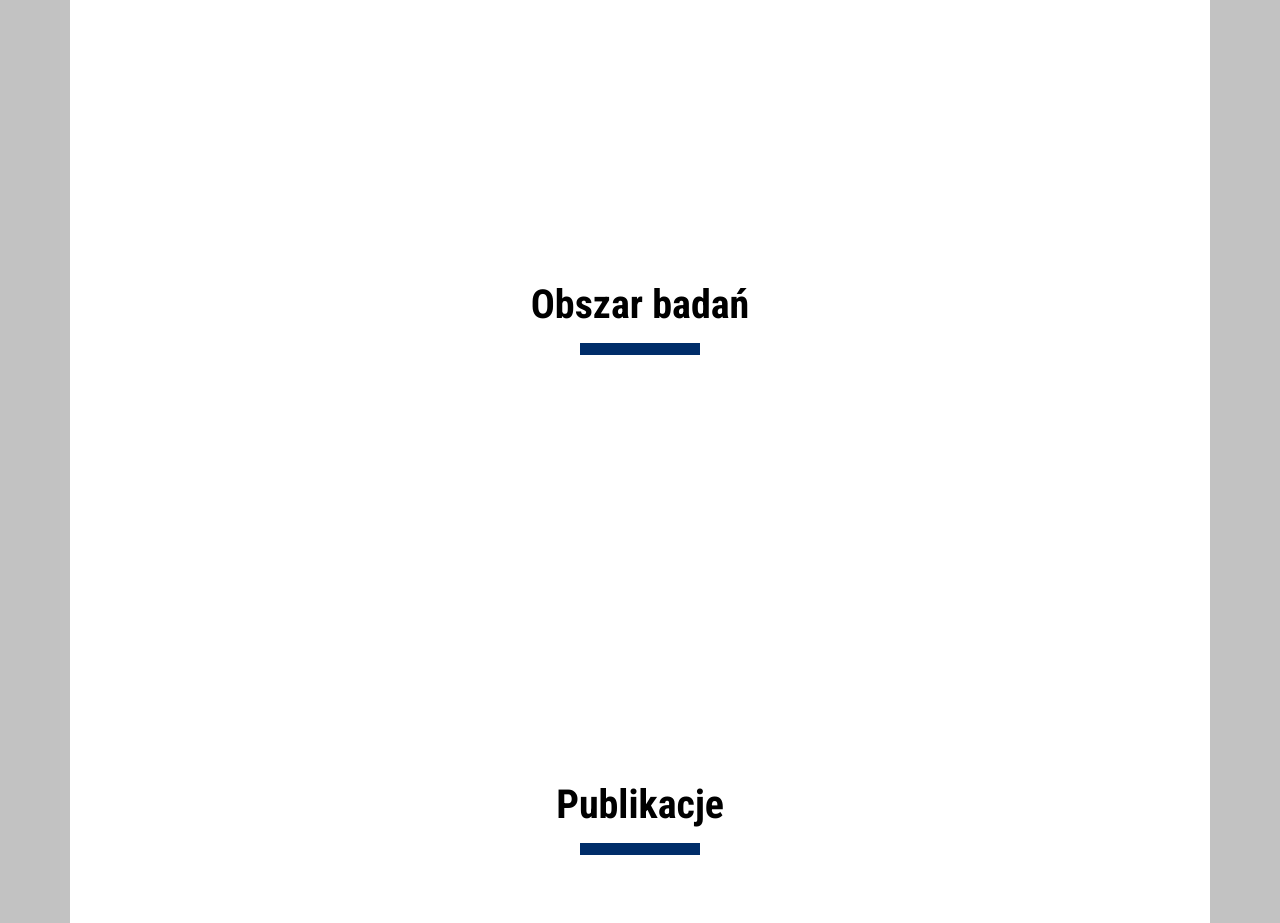
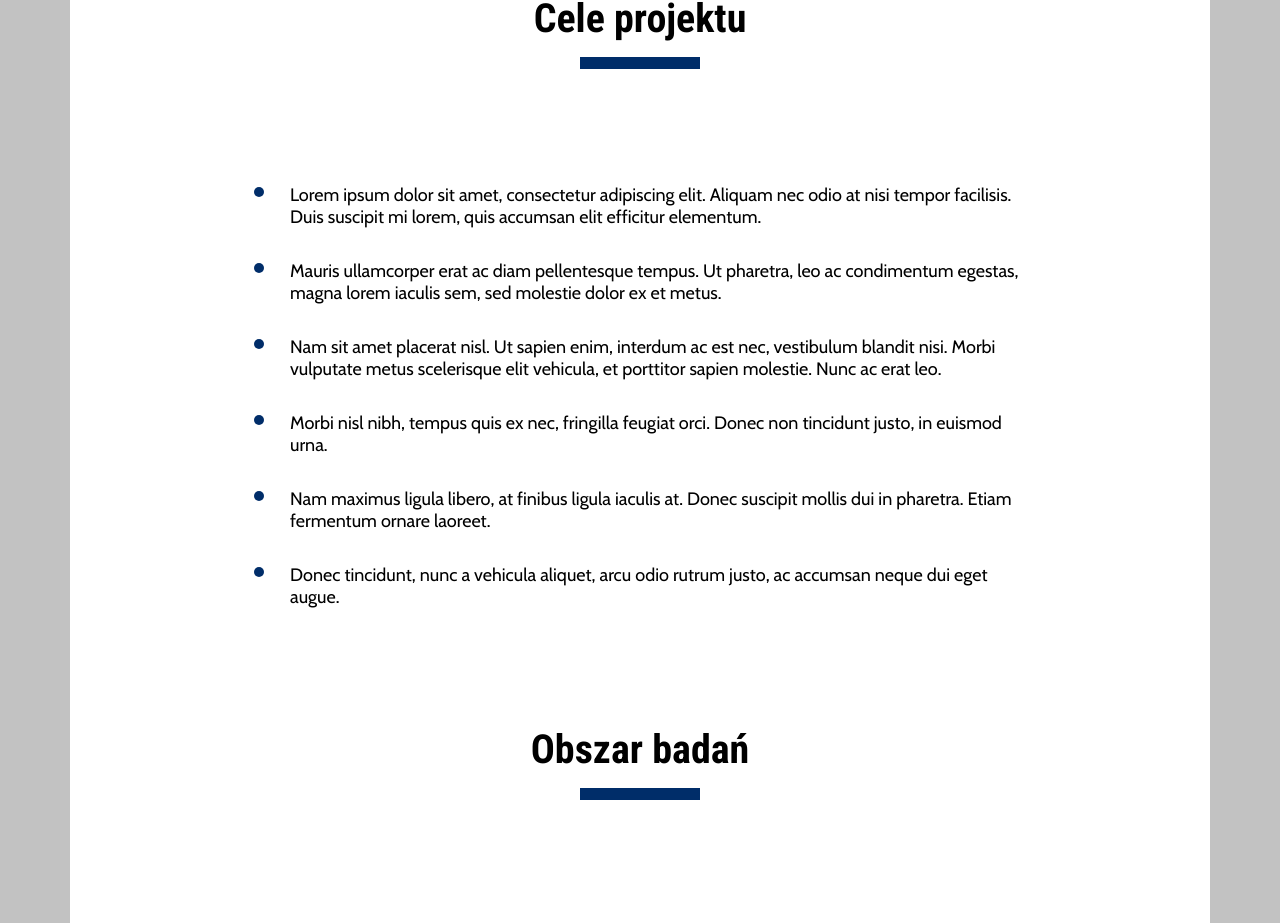
Before and after one commit to martyna-krol/Paleo, a website: page src/index.html in a window 1280 px wide. Shown: the part 1926-2849 px from the top of the page. Drawn offline with nearby package versions, Linux system fonts and the light colour scheme; files that its build step writes are made by us from their sources.

Commit message:
Goals section

```diff
--- a/src/index.html
+++ b/src/index.html
@@ -80,7 +80,14 @@
                 Cele projektu
             </h2>
             <div class="row">
-
+                <ul>
+                    <li>Lorem ipsum dolor sit amet, consectetur adipiscing elit. Aliquam nec odio at nisi tempor facilisis. Duis suscipit mi lorem, quis accumsan elit efficitur elementum. </li>
+                    <li>Mauris ullamcorper erat ac diam pellentesque tempus. Ut pharetra, leo ac condimentum egestas, magna lorem iaculis sem, sed molestie dolor ex et metus. </li>
+                    <li>Nam sit amet placerat nisl. Ut sapien enim, interdum ac est nec, vestibulum blandit nisi. Morbi vulputate metus scelerisque elit vehicula, et porttitor sapien molestie. Nunc ac erat leo. </li>
+                    <li>Morbi nisl nibh, tempus quis ex nec, fringilla feugiat orci. Donec non tincidunt justo, in euismod urna. </li>
+                    <li>Nam maximus ligula libero, at finibus ligula iaculis at. Donec suscipit mollis dui in pharetra. Etiam fermentum ornare laoreet.</li>
+                    <li>Donec tincidunt, nunc a vehicula aliquet, arcu odio rutrum justo, ac accumsan neque dui eget augue.</li>
+                </ul>
             </div>
         </div>
     </section>
--- a/src/sass/style.scss
+++ b/src/sass/style.scss
@@ -22,6 +22,7 @@ body {
   margin: 0;
   padding: 0;
   font-family: $font-main;
+  font-size: 18px;
 }
 
 .container {
@@ -30,6 +31,11 @@ body {
   margin: 0 auto;
   background-color: $color-white;
   min-height: 500px;
+}
+
+.row {
+  margin: 0 100px;
+  padding: 10px 50px;
 }
 
 .section-title {
@@ -130,8 +136,6 @@ body {
 
 .team ul {
   list-style-type: none;
-  margin: 0 100px;
-  padding: 10px 50px;
 }
 
 .team li {
@@ -166,3 +170,14 @@ body {
   width: 70px;
   height: 5px;
 }
+
+/* Goals */
+
+.goals li {
+  padding: 10px;
+}
+
+.goals li::marker {
+  color: $color-main;
+  font-size: 30px;
+}
```
